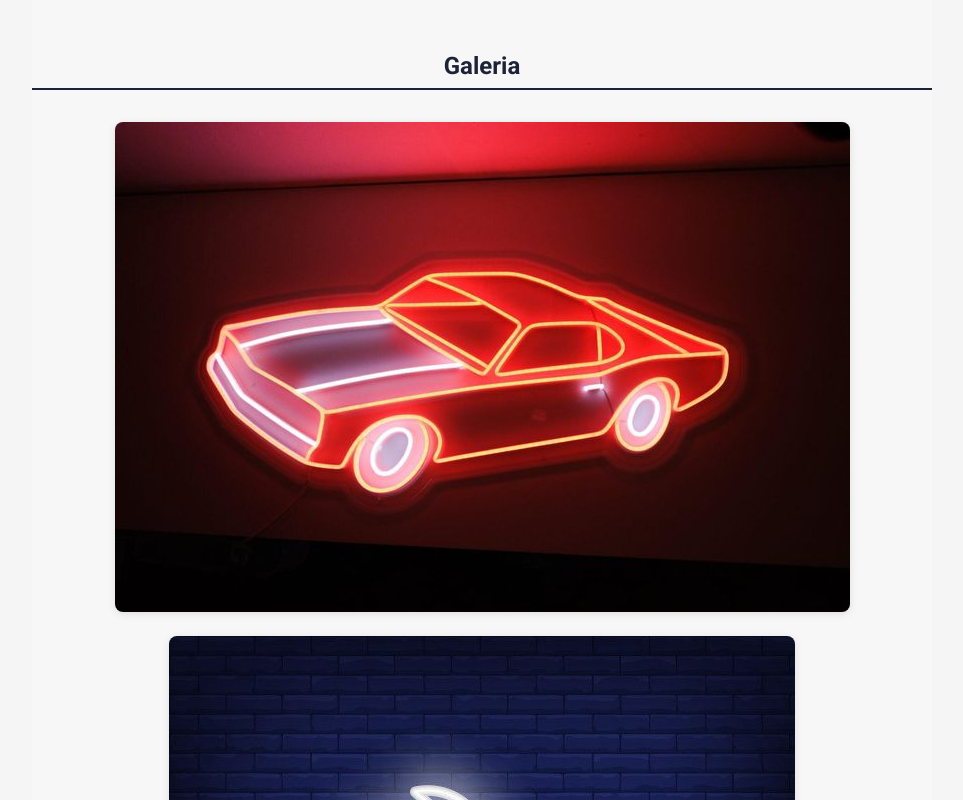
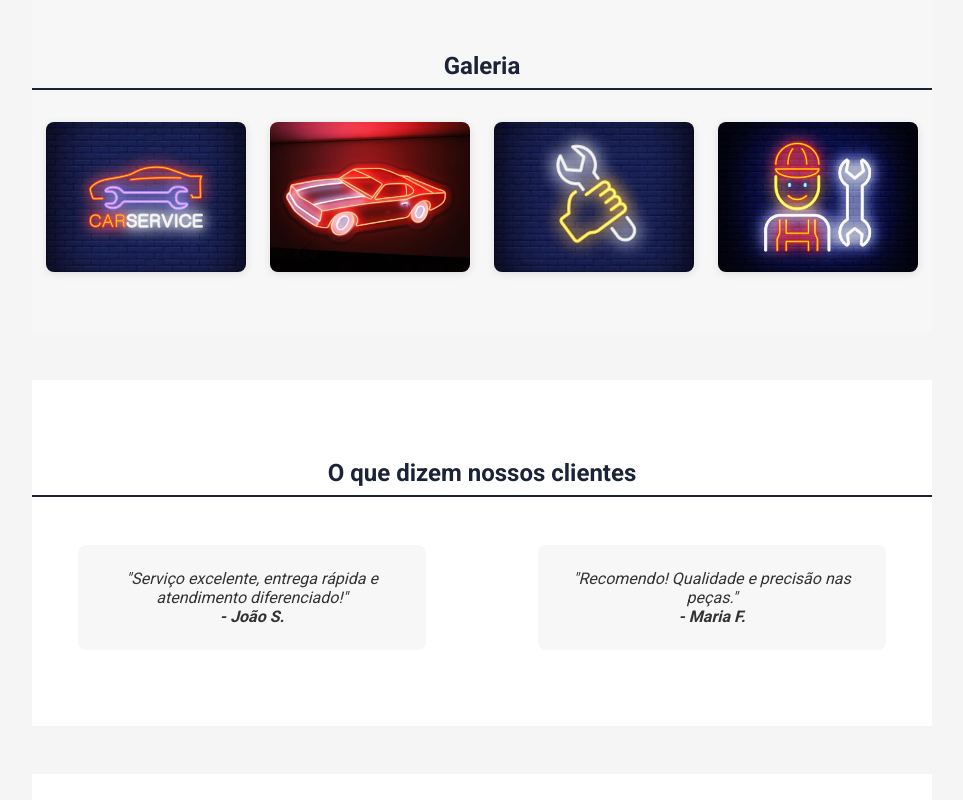
Before and after one commit to diatsilva007/machine-shop, a React (Create React App) app: page / in a window 1280 px wide. Shown: the part 1640-2440 px from the top of the page, without its empty margins (158-1121 px from the left). Built offline with nearby package versions, Linux system fonts and the light colour scheme.

Commit message:
Adiciona nova imagem "car-service.jpeg" à galeria e ajusta o estilo das imagens

```diff
--- a/src/components/Galeria.jsx
+++ b/src/components/Galeria.jsx
@@ -1,10 +1,11 @@
 import React from "react";
 
+import CarService from "../assets/car-service.jpeg";
 import carroOficinaNeon from "../assets/carro-oficina-neon.jpeg";
 import mecanicService from "../assets/mecanic-service.jpeg";
+import Mecanic from "../assets/mecanic.jpeg";
 
-
-const imagens = [carroOficinaNeon, mecanicService];
+const imagens = [CarService, carroOficinaNeon, mecanicService, Mecanic];
 
 const Galeria = () => (
   <section id="galeria" style={{ padding: "60px 0", background: "#f7f7f7" }}>
@@ -24,7 +25,13 @@ const Galeria = () => (
             key={idx}
             src={src}
             alt={`Peça ${idx + 1}`}
-            style={{ borderRadius: 8, boxShadow: "0 2px 8px rgba(0,0,0,0.10)" }}
+            style={{
+              width: "200px", // largura fixa
+              height: "150px", // altura fixa
+              objectFit: "cover", // recorta a imagem para preencher o espaço
+              borderRadius: 8,
+              boxShadow: "0 2px 8px rgba(0,0,0,0.10)",
+            }}
           />
         ))}
       </div>
```
